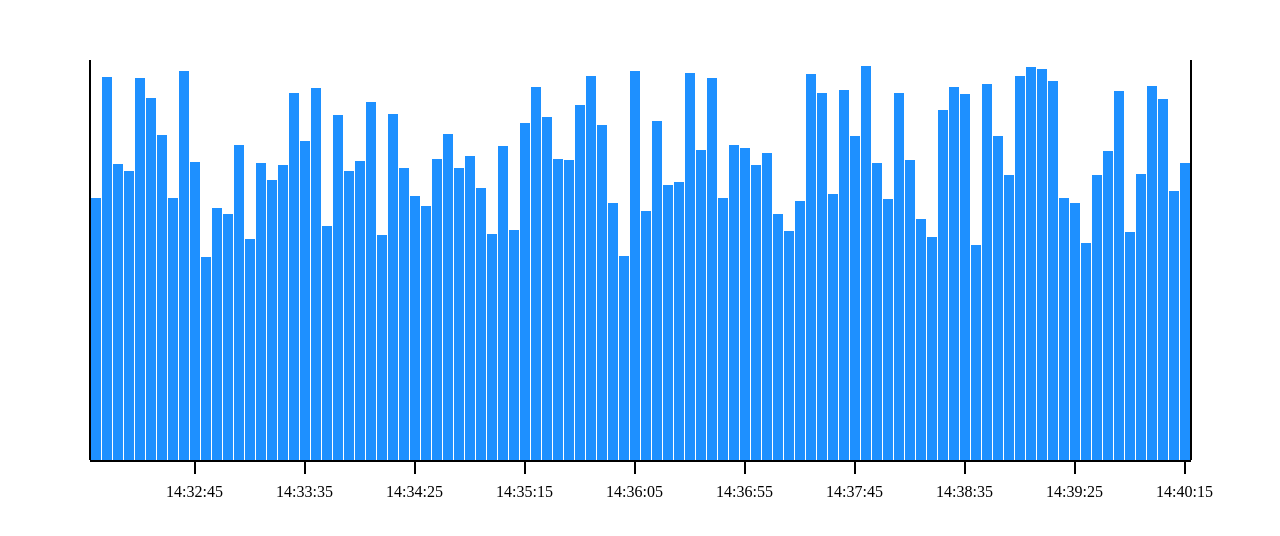
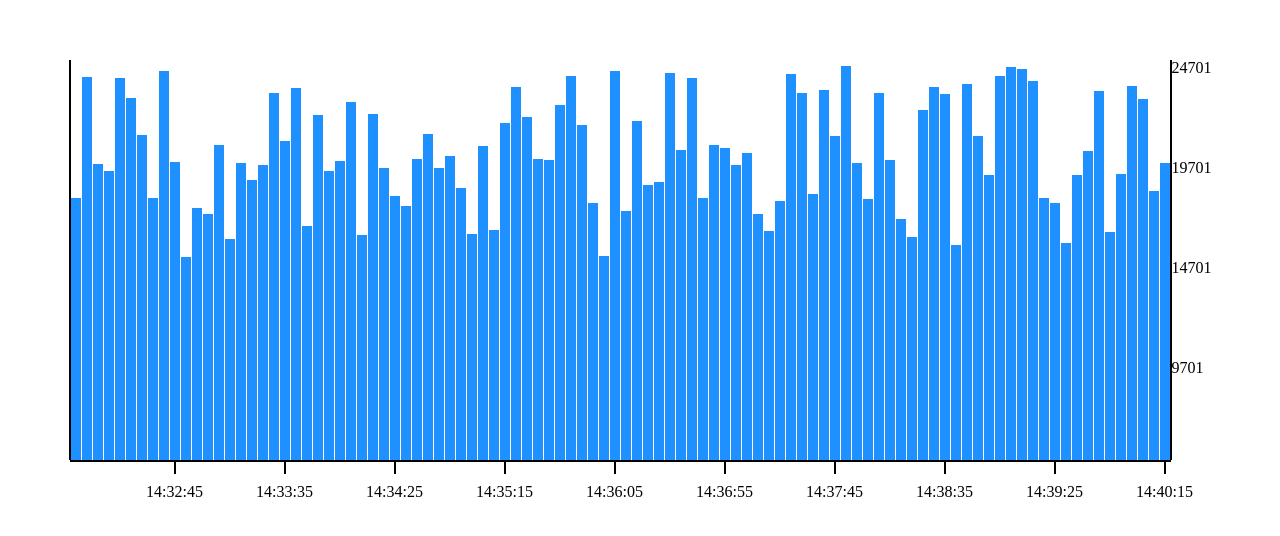
Before and after one commit to NEARworld/wanted-pre-onboarding-frontend-12th-w4, a React (Create React App) app: page / in a window 1280 px wide. Shown: the part 120-656 px from the top of the page. Built offline with nearby package versions, Linux system fonts and the light colour scheme.

Commit message:
feat: 차트 우측에 bar_value 수치 기록

```diff
--- a/src/App.tsx
+++ b/src/App.tsx
@@ -31,7 +31,10 @@ function App() {
     return sortedArr[sortedArr.length - 1];
   }, []);
 
-  const { height } = useMemo(() => calcChartHeight(findMaxValueBar()), []);
+  const { times: valueBarIndicatorCount, height } = useMemo(
+    () => calcChartHeight(findMaxValueBar()),
+    [calcChartHeight, findMaxValueBar],
+  );
 
   const calcChartWidth = () => {
     const totalGap = BAR_GAP * mockKeys.length - 1;
@@ -39,7 +42,12 @@ function App() {
   };
 
   return (
-    <StyledChartContainer className='App'>
+    <div
+      className='App'
+      style={{ display: 'flex', alignItems: 'center', justifyContent: 'center' }}
+    >
+      <div style={{ display: 'flex' }}>
+        <StyledChartContainer>
           <StyledBarsContainer height={height}>
             {mockKeys.map(value => (
               <StyledBar key={new Date(value).getTime()} $value_bar={mock[value].value_bar} />
@@ -55,6 +63,13 @@ function App() {
             ))}
           </StyledDatesContainer>
         </StyledChartContainer>
+        <div style={{ display: 'grid', height }}>
+          {Array.from({ length: valueBarIndicatorCount }).map((_, idx) => (
+            <div style={{}}>{(valueBarIndicatorCount - idx) * RIGHT_INDICATOR_COUNT}</div>
+          ))}
+        </div>
+      </div>
+    </div>
   );
 }
 
```
Lines whose indentation alone changed are shown as unchanged.
